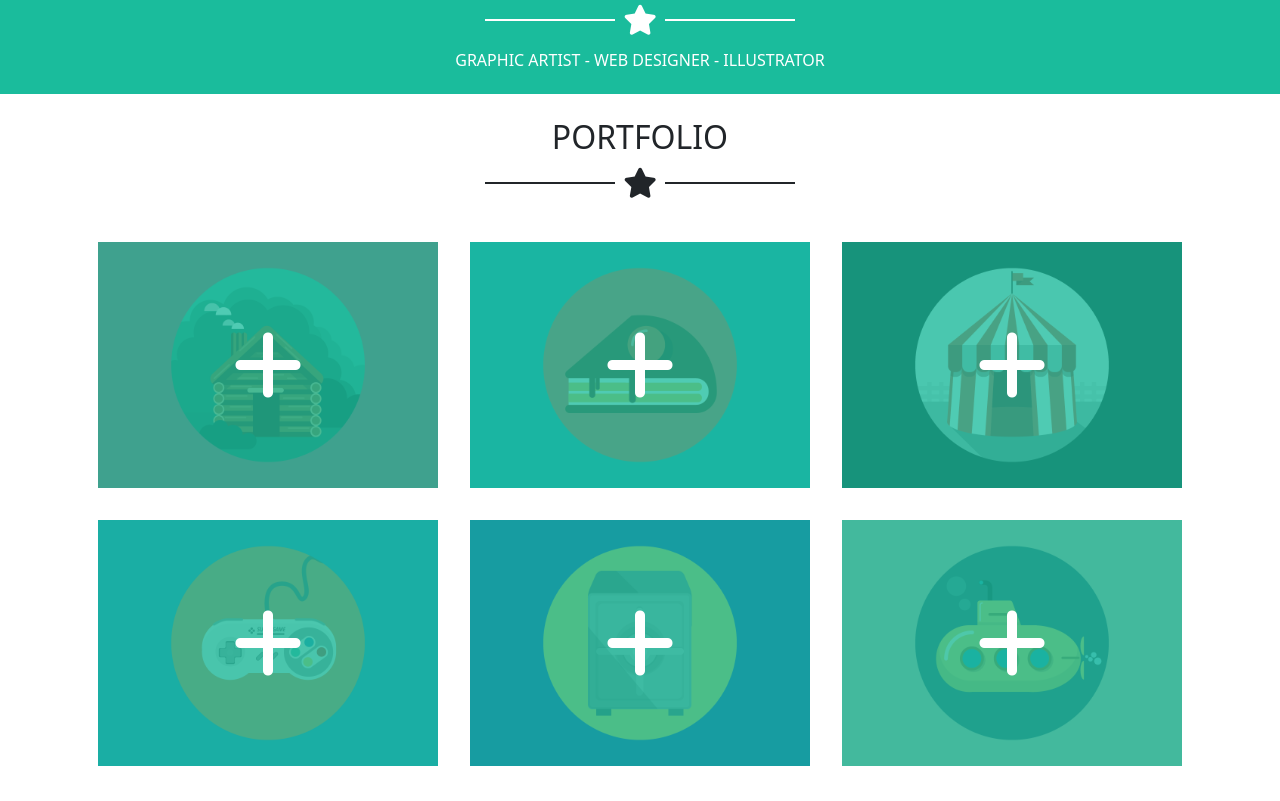
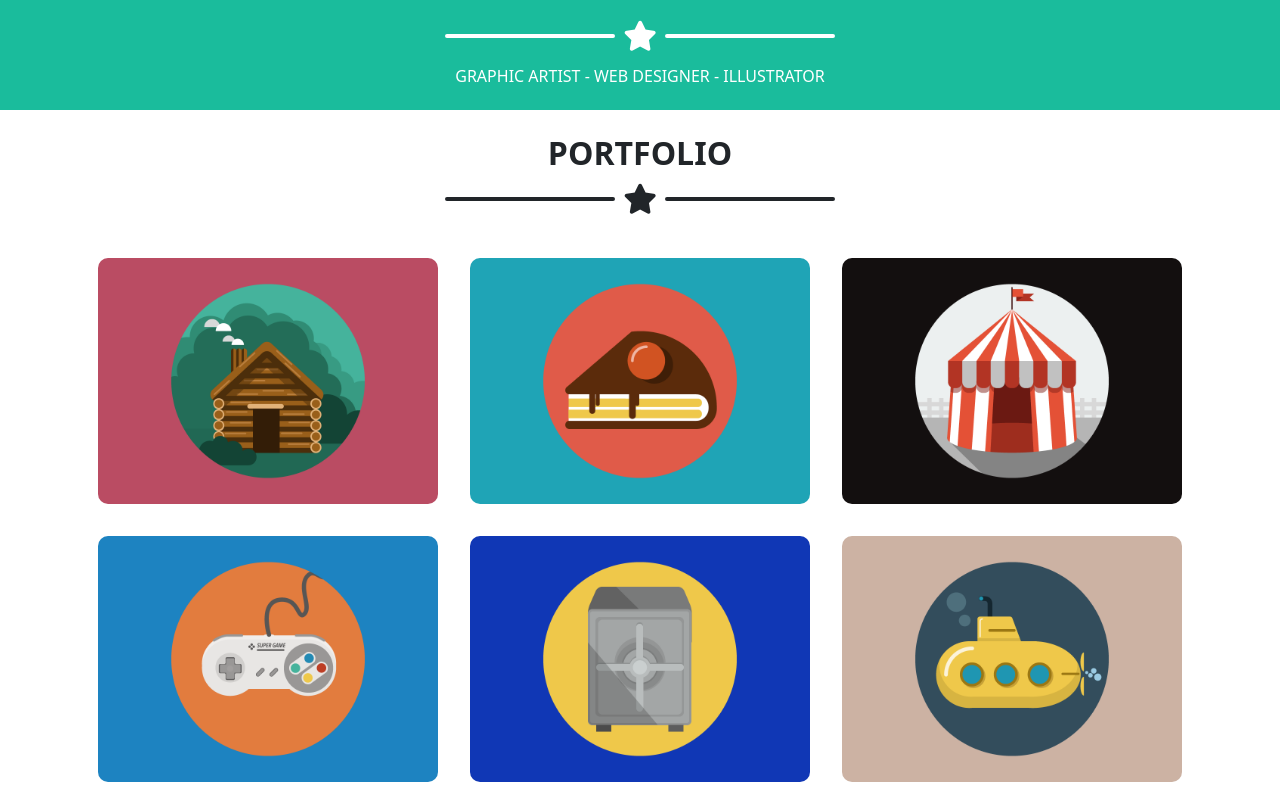
Before and after one commit to PeppeTll/Freelancer, a plain HTML site: page index.html in a window 1280 px wide. Shown: the part 314-1115 px from the top of the page. Drawn offline with nearby package versions, Linux system fonts and the light colour scheme.

Commit message:
fixed overlay and added icon buttons

```diff
--- a/css/style.css
+++ b/css/style.css
@@ -11,25 +11,70 @@
 }
 
 .ms_border {
-    width: 130px;
+    width: 170px;
     height: 0;
-    border: 1px solid white;
+    border: 2px solid white;
+    border-radius: 999px;
 }
 
 .ms_border_black {
-    width: 130px;
+    width: 170px;
     height: 0;
-    border: 1px solid;
+    border: 2px solid;
+    border-radius: 999px;
 }
+
+/* .star-container::before, .star-container::after {
+    content: "";
+    display: block;
+    height: 4px;
+    width: 170px;
+    border-radius: 999px;
+    background-color: white;
+} */
+
+/* .job-titles li:not(:last-child)::after{
+    content: "-";
+    display: inline;
+    padding: 0, 15px;
+} */
 
 .star_size {
     font-size: 30px;
 }
 
 .ms_card_wrapper {
+    border-radius: 10px;
     position:relative;
     overflow: hidden;
     max-width: 400px;
+}
+
+.ms_card_wrapper::after {
+    content: "";
+    display: block;
+    background-color: #1abc9c9b;
+    position: absolute;
+    transition: all 1s ease-in-out;
+    top: 0;
+    bottom: 0;
+    left: 0;
+    right: 0;
+}
+
+.ms_card_wrapper::after,
+.ms_card_wrapper i {
+    opacity: 0;
+}
+
+.ms_card_wrapper:hover::after,
+.ms_card_wrapper:hover i {
+    transition: all 1s ease-in-out;
+    opacity: 1;
+}
+
+.ms_card_wrapper:hover i {
+    z-index: 10;
 }
 
 .img_card {
@@ -52,17 +97,6 @@
     color: white !important;
 }
 
-.overlay {
-    position: absolute;
-    background: rgba(26, 188, 156, 0.766);
-    bottom: 0;
-    top: 0;
-    width: 100%;
-    transition: .5s ease;
-    opacity:1;
-    z-index: 1;
-}
-
 /* @media all and (min-width: 768px) and (max-width: 992px) {
     .overlay {
         width: 91%;
--- a/index.html
+++ b/index.html
@@ -19,7 +19,7 @@
         <div class="container py-1">
             <div class="row justify-content-between fw-bold text-uppercase">
                     <nav class="navbar navbar-expand-lg navbar-light text-uppercase py-0">
-                        <div class="container-fluid">
+                        <div class="container">
                             <a class="navbar-brand text-white fs-3" href="#footer">start bootstrap</a>
                             <button class="navbar-toggler text-white" type="button" data-bs-toggle="collapse"
                                 data-bs-target="#navbarSupportedContent" aria-controls="navbarSupportedContent"
@@ -28,10 +28,10 @@
                                     <i class="fa-solid fa-bars fs-1"></i>
                                 </span>
                             </button>
-                            <div class="collapse navbar-collapse justify-content-end flex-grow-0" id="navbarSupportedContent">
-                                <ul class="navbar-nav me-auto mb-2 mb-lg-0">
+                            <div class="collapse navbar-collapse" id="navbarSupportedContent">
+                                <ul class="navbar-nav ms-auto mb-2 mb-lg-0">
                                     <li class="nav-item">
-                                        <a class="nav-link text-white-50" aria-current="page" href="#portfolio">portfolio</a>
+                                        <a class="nav-link text-white-50"  href="#portfolio">portfolio</a>
                                     </li>
                                     <li class="nav-item">
                                         <a class="nav-link text-white-50" href="#about">about</a>
@@ -54,18 +54,18 @@
         <section class="ms_bg_green">
             <div class="container">
                 <div class="row justify-content-center gap-3 py-3">
-                    <div class="col-12 ms_img_wrapper">
+                    <figure class="col-12 ms_img_wrapper">
                         <img src="img/avatar.svg" alt="">
-                    </div>
+                    </figure>
                     <div class="col-12 text-center text-white text-uppercase">
-                        <h1>start bootstrap</h1>
+                        <h1 class="fw-bold">start bootstrap</h1>
                     </div>
                     <div class="col-12 d-flex justify-content-center align-items-center gap-2">
                         <div class="ms_border"></div>
                         <i class="fas fa-star text-white star_size"></i>
                         <div class="ms_border"></div>
                     </div>
-                    <div class="col-12 text-white text-uppercase text-center fs-6 ">
+                    <div class="col-12 text-white text-uppercase text-center fs-6">
                         <h6>graphic artist - web designer - illustrator</h6>
                     </div>
                 </div>
@@ -74,9 +74,9 @@
         <!-- Second section -->
         <section id="portfolio">
             <div class="container">
-                <div class="row gap-1 py-4">
-                    <div class="col-12 text-center text-uppercase">
-                        <h2>portfolio</h2>
+                <div class="row gap-1 py-4 px-4 px-md-0">
+                    <div class="col-12 text-center fw-bold text-uppercase">
+                        <h2 class="fw-bold">portfolio</h2>
                     </div>
                     <div class="col-12 d-flex justify-content-center align-items-center gap-2">
                         <div class="ms_border_black"></div>
@@ -88,49 +88,37 @@
                         <div class="col-12 col-md-6 col-lg-4 p-md-3 p-lg-3">
                             <div class="ms_card_wrapper">
                                 <img class="img_card" src="img/cabin.png" alt="">
-                                <div class="overlay d-flex justify-content-center align-items-center ms_fs-big">
-                                <i class="fa-solid fa-plus text-white"></i>
-                                </div>
+                                <i class="fa-solid fa-plus text-white position-absolute top-50 start-50 translate-middle ms_fs-big"></i>
                             </div>
                         </div>
                         <div class="col-12 col-md-6 col-lg-4 p-md-3 p-lg-3">
                             <div class="ms_card_wrapper">
                                 <img class="img_card" src="img/cake.png" alt="">
-                                <div class="overlay d-flex justify-content-center align-items-center ms_fs-big">
-                                <i class="fa-solid fa-plus text-white"></i>
-                                </div>
+                                <i class="fa-solid fa-plus text-white position-absolute top-50 start-50 translate-middle ms_fs-big"></i>
                             </div>
                         </div>
                         <div class="col-12 col-md-6 col-lg-4 p-md-3 p-lg-3">
                             <div class="ms_card_wrapper">
                                 <img class="img_card" src="img/circus.png" alt="">
-                                <div class="overlay d-flex justify-content-center align-items-center ms_fs-big">
-                                <i class="fa-solid fa-plus text-white"></i>
-                                </div>
+                                <i class="fa-solid fa-plus text-white position-absolute top-50 start-50 translate-middle ms_fs-big"></i>
                             </div>
                         </div>
                         <div class="col-12 col-md-6 col-lg-4 p-md-3 p-lg-3">
                             <div class="ms_card_wrapper">
                                 <img class="img_card" src="img/game.png" alt="">
-                                <div class="overlay d-flex justify-content-center align-items-center ms_fs-big">
-                                <i class="fa-solid fa-plus text-white"></i>
-                                </div>
+                                <i class="fa-solid fa-plus text-white position-absolute top-50 start-50 translate-middle ms_fs-big"></i>
                             </div>
                         </div>
                         <div class="col-12 col-md-6 col-lg-4 p-md-3 p-lg-3">
                             <div class="ms_card_wrapper">
                                 <img class="img_card" src="img/safe.png" alt="">
-                                <div class="overlay d-flex justify-content-center align-items-center ms_fs-big">
-                                <i class="fa-solid fa-plus text-white"></i>
-                                </div>
+                                <i class="fa-solid fa-plus text-white position-absolute top-50 start-50 translate-middle ms_fs-big"></i>
                             </div>
                         </div>
                         <div class="col-12 col-md-6 col-lg-4 p-md-3 p-lg-3">
                             <div class="ms_card_wrapper">
                                 <img class="img_card" src="img/submarine.png" alt="">
-                                <div class="overlay d-flex justify-content-center align-items-center ms_fs-big">
-                                <i class="fa-solid fa-plus text-white"></i>
-                                </div>
+                                <i class="fa-solid fa-plus text-white position-absolute top-50 start-50 translate-middle ms_fs-big"></i>
                             </div>
                         </div>
                     </div>
@@ -140,9 +128,9 @@
         <!-- third section -->
         <section class="ms_bg_green" id="about">
             <div class="container">
-                <div class="row py-5 gap-3">
+                <div class="row py-5 gap-3 px-4 px-md-0">
                     <div class="col-12 text-center text-white text-uppercase">
-                        <h1>about</h1>
+                        <h1 class="fw-bold">about</h1>
                     </div>
                     <div class="col-12 d-flex justify-content-center align-items-center gap-2">
                         <div class="ms_border"></div>
@@ -161,7 +149,7 @@
                             molestiae iusto odit fugiat iste fuga asperiores ullam tempore tempora magnam?</p>
                     </div>
                     <div class="col-12 d-flex justify-content-center">
-                        <button type="button" class="btn btn-outline-light">Download</button>
+                        <button type="button" class="btn btn-outline-light"><i class="fa-solid fa-download me-2"></i>Download</button>
                     </div>
                 </div>
             </div>
@@ -171,7 +159,7 @@
             <div class="container">
                 <div class="row gap-3 py-4 px-4 px-md-0">
                     <div class="col-12 text-uppercase text-center">
-                        <h1>contact me</h1>
+                        <h1 class="fw-bold">contact me</h1>
                     </div>
                     <div class="col-12 d-flex justify-content-center align-items-center gap-2">
                         <div class="ms_border_black"></div>
@@ -195,7 +183,7 @@
                         <label for="floatingInput">Message</label>
                     </div>
                     <div class="col-12 d-flex justify-content-center justify-content-md-start ">
-                        <button type="submit" value="Send" class="btn btn-outline-light ms_bg_green">Send</button>
+                        <button type="submit" value="Send" class="btn btn-outline-light ms_bg_green"><i class="fa-solid fa-share me-2"></i>Send</button>
                     </div>
                 </div>
             </div>
```
